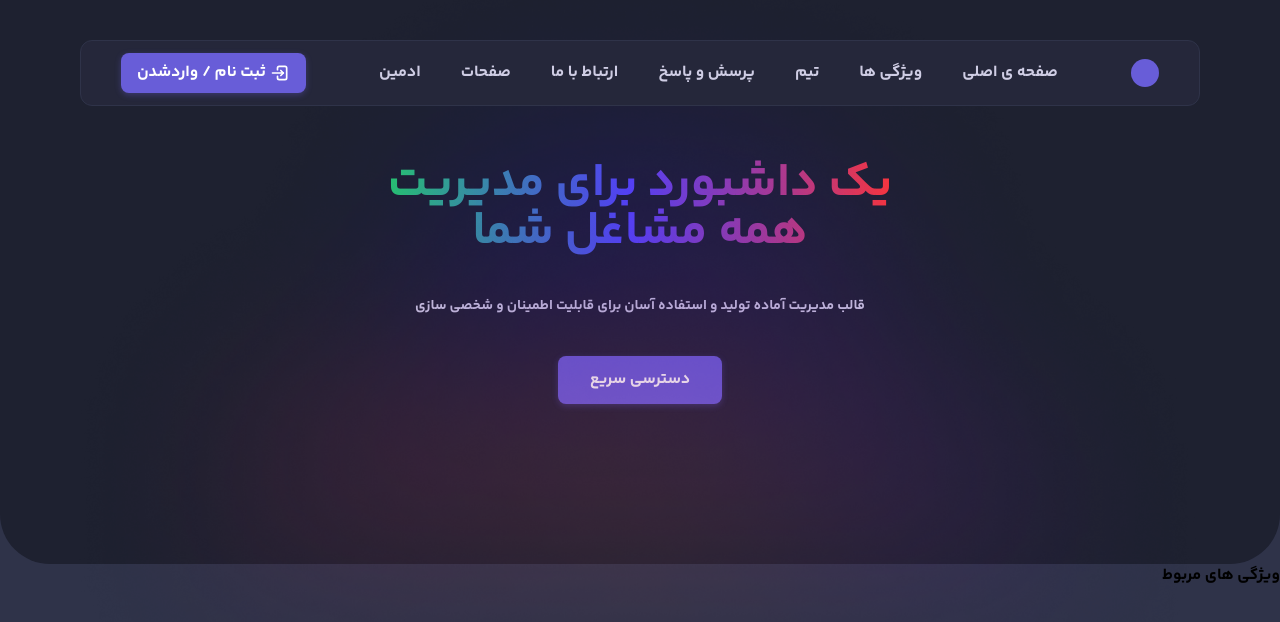
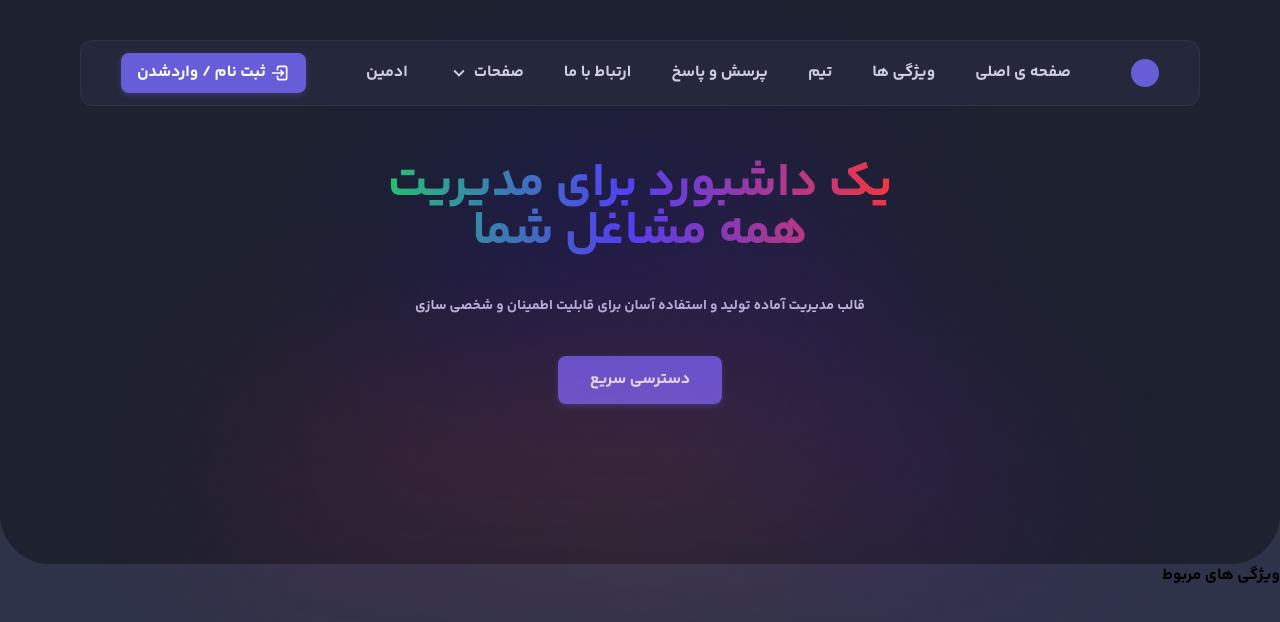
Before and after one commit to suriya-work/landing-manager, a React (Vite) app: page / in a window 1280 px wide. Shown: the top 622 px of the page. Built offline with nearby package versions, Linux system fonts and the light colour scheme.

Commit message:
change header

```diff
--- a/src/components/header/Header.tsx
+++ b/src/components/header/Header.tsx
@@ -3,19 +3,34 @@ import { TbLogin2 } from "react-icons/tb";
 import { Link as ScrollLink } from "react-scroll";
 import CustomButton from "../custumbutton/CustomButoon";
 import { Link, useLocation, useNavigate } from "react-router-dom";
-import { useEffect, useState } from "react";
-const Menu = [
+import { cloneElement, ReactElement, useEffect, useState } from "react";
+import { MdKeyboardArrowDown } from "react-icons/md";
+import CategoriesPage from "../../pages/categoripage/CategoriesPage";
+
+type MenuItem = {
+  title: string;
+  href: string;
+  url?: string;
+  icon?: ReactElement;
+};
+const Menu: MenuItem[] = [
   { title: "صفحه ی اصلی", href: "#", url: "#home" },
   { title: "ویژگی ها", href: "#", url: "#features" },
   { title: "تیم", href: "#" },
   { title: "پرسش و پاسخ", href: "#" },
   { title: "ارتباط با ما", href: "#" },
-  { title: "صفحات", href: "#" },
+  {
+    title: "صفحات",
+    href: "#",
+    icon: <MdKeyboardArrowDown color="#cfcde4" size={22} />,
+  },
   { title: "ادمین", href: "#" },
 ];
 const Header = () => {
   const [scrolled, setScrolled] = useState(false);
   const [activeIndex, setActiveIndex] = useState<number | null>(null);
+  const [hoveredIndex, setHoveredIndex] = useState<number | null>(null);
+  // const [hovered, setHovered] = useState(false);
   const location = useLocation();
   const navigate = useNavigate();
 
@@ -59,11 +74,16 @@ const Header = () => {
                       navigate(item.href);
                     }
                   }}
+                  onMouseEnter={() => setHoveredIndex(index)}
+                  onMouseLeave={() => setHoveredIndex(null)}
                 >
                   <li
-                    className={`text-grayLight cursor-pointer ${isActive && "text-purpleLight"}`}
+                    className={` text-grayLight cursor-pointer hover:text-purpleLight flex items-center gap-1  duration-500 ${isActive && "text-purpleLight"}`}
+                    // onMouseEnter={() => setHovered(true)}
+                    // onMouseLeave={() => setHovered(false)}
                   >
                     {item.title}
+                    {item.icon}
                   </li>
                 </ScrollLink>
               );
@@ -73,6 +93,7 @@ const Header = () => {
             ثبت نام / واردشدن
           </CustomButton>
         </div>
+        {hoveredIndex === 5 && <CategoriesPage />}
       </header>
       <HeroSection />
     </div>
--- /dev/null
+++ b/src/pages/categoripage/CategoriesPage.tsx
@@ -0,0 +1,9 @@
+const CategoriesPage = () => {
+  return (
+    <div className="group relative">
+      <div className="group-hover:grid grid-cols-[2fr_1fr] absolute top-3 w-full bg-grayDark rounded-md  shadow-sm h-[200px]">CategoriesPage</div>
+    </div>
+  );
+};
+
+export default CategoriesPage;
--- a/src/react-scroll.d.ts
+++ b/src/react-scroll.d.ts
@@ -1,5 +1,5 @@
-declare module 'react-scroll' {
-    import * as React from 'react';
+declare module "react-scroll" {
+  import * as React from "react";
 
   export interface LinkProps {
     href: string;
@@ -11,6 +11,8 @@ declare module 'react-scroll' {
     isDynamic?: boolean;
     onSetActive?: () => void;
     onSetInactive?: () => void;
+    onMouseEnter?: () => void;
+    onMouseLeave?: () => void;
     onClick?: () => void;
     ignoreCancelEvents?: boolean;
     delay?: number;
```
Also changed, not shown: src/index.css (line endings or trailing spaces). Lines whose indentation alone changed are shown as unchanged.
